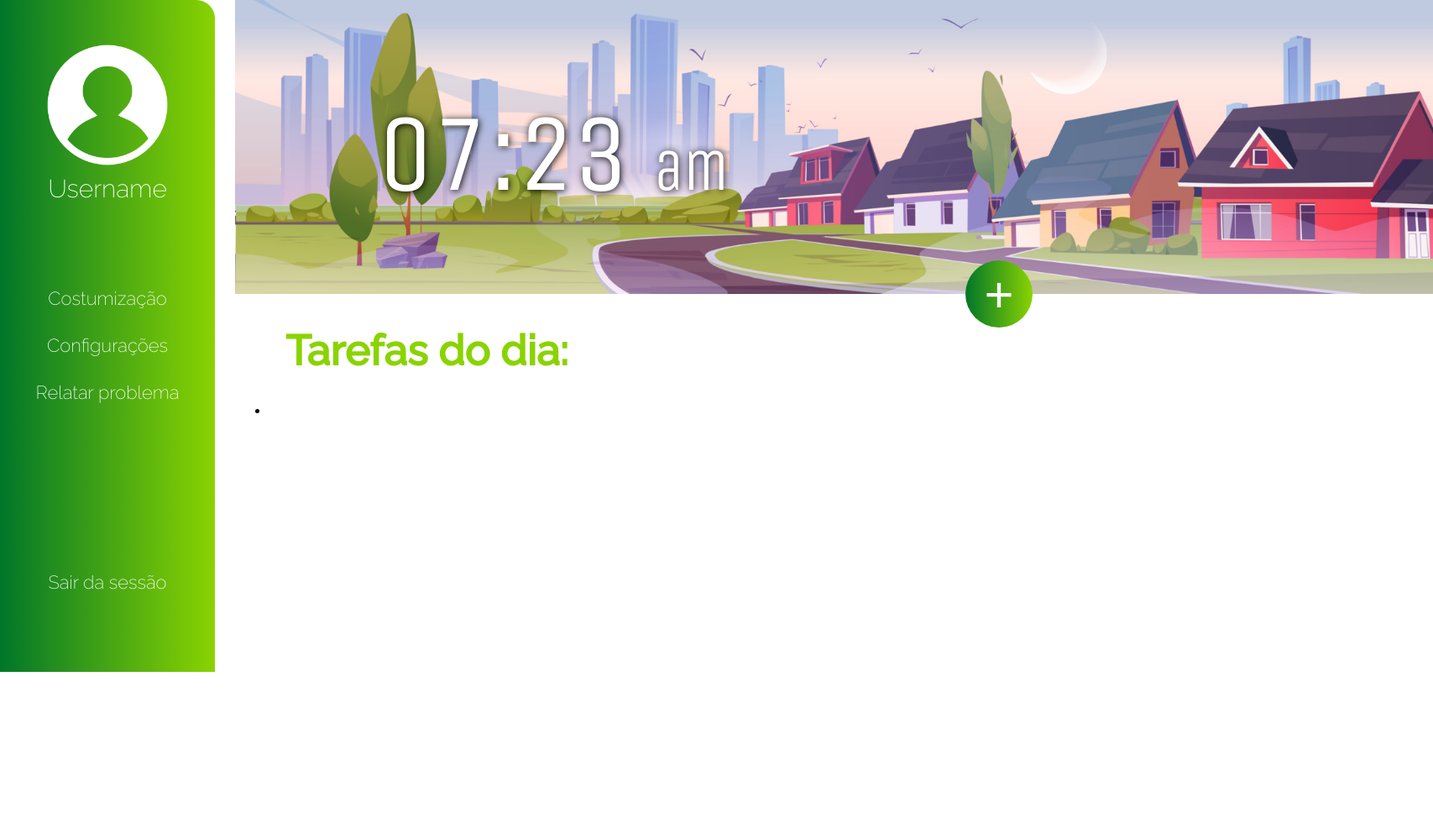
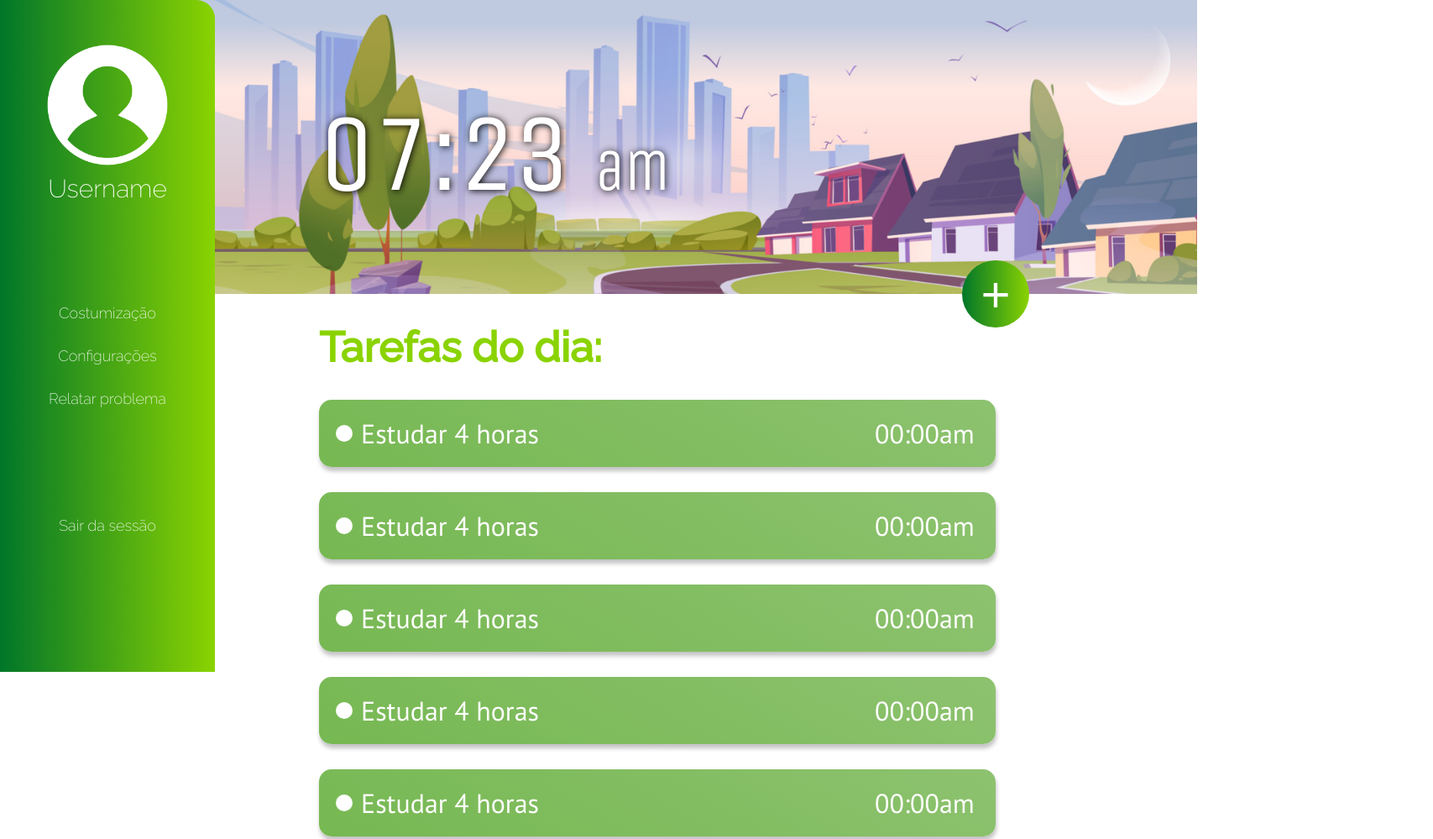
Before and after one commit to Raza6869/project-ideias, a plain HTML site: page to-do-list/Board/board.html in a window 1280 px wide. Shown: the top 999 px of the page at 84% size, 1707 px wide, since content can reach past the window. Before the commit the page ends 800 px from the top, so only its background shows below. Drawn offline with nearby package versions, Linux system fonts and the light colour scheme.

Commit message:
Update May 10

```diff
--- a/to-do-list/Board/board.css
+++ b/to-do-list/Board/board.css
@@ -2,6 +2,7 @@
 @import url('https://fonts.googleapis.com/css2?family=Raleway:wght@500&display=swap');
 @import url('https://fonts.googleapis.com/css2?family=Ubuntu:wght@500&display=swap');
 @import url('https://fonts.googleapis.com/css2?family=Unica+One&display=swap');
+@import url('https://fonts.googleapis.com/css2?family=PT+Sans&display=swap');
 
 html{
     height: 100%;
@@ -13,10 +14,6 @@ body{
     margin: 0 auto;
 }
 
-.board {
-    display: flex;
-
-}
 
 /*Menu*/
 
@@ -26,13 +23,14 @@ body{
     align-items: center;
     text-align: center;
     width: 20%;
-    height: 800px;
+    height: 100vh;
     position: fixed;
     border-radius: 0px 22px 0px 0px;
     color: #FFFFFF;
     font-family: "Raleway";
-    font-size: 22px;
+    font-size: 18px;
     font-weight: 300;
+    z-index: 1;
     background: linear-gradient(to right, #007629, #8AD301);
 }
 
@@ -46,7 +44,7 @@ body{
 
 .perfil {
     margin-top: 50px;
-    margin-bottom: 100px;
+    margin-bottom: 120px;
     font-weight: 300;
     font-size: 30px;
 }
@@ -62,7 +60,7 @@ body{
     list-style: none;
     text-align: center;
     margin-left: -40px;
-    margin-bottom: 200px;
+    margin-bottom: 130px;
 }
 
 .navbar li {
@@ -81,10 +79,9 @@ body{
 
 .dailytask-box {
     display: flex column;
-    align-items: center;
-    justify-content: center;
-    text-align: center;
-    margin-left: 280px;
+    position: relative;
+    left: 380px;
+    width: 70%;
 }
 
 .time h1 {
@@ -93,7 +90,7 @@ body{
     font-weight: 300;
     position: absolute;
     top: 20px;
-    left: 450px;
+    left: 0px;
     color: #FFFFFF;
     text-shadow: 1px 1px 8px #000000;
 }
@@ -102,8 +99,13 @@ body{
     font-size: 70px;
 }
 
-.time img {
+.time {
     height: 350px;
+    margin:0 -150px;
+    background-image: url(/images/vecteezy_suburb-district-with-houses-at-early-morning_13389175.jpg);
+    background-attachment: fixed;
+    background-size: 1600px;
+    background-repeat: no-repeat;
 }
 
 .tasks h1 {
@@ -111,8 +113,48 @@ body{
     font-family: "Raleway";
     font-size: 50px;
     text-align: start;
-    margin-left: 60px;
 }
+
+.task-box ul {
+    display: flex column;
+    align-items: center;
+    justify-content: center;
+    list-style: none;
+    margin-left: -40px;
+    width: 90%;
+}
+
+.task-box li {
+    background: linear-gradient(30deg, #76b852, #8DC26F);
+    font-family: "PT sans";
+    border-radius: 15px;
+    box-shadow: 1px 5px 5px #46464653;
+    font-size: 32px;
+    text-align: start;
+    display: flex;
+    align-items: center;
+    padding-left: 20px;
+    color: #FFF;
+    height: 80px;
+    margin-bottom: 30px;
+}
+
+.task-box input {
+    display: none;
+}
+
+.task-box label {
+    background: #FFF;
+    height: 20px;
+    width: 20px;
+    border-radius: 50%;
+    margin-right: 10px;
+}
+
+.task-box span {
+    margin-left: 400px;
+}
+
 
 .dailytask-box button {
     background: linear-gradient(to right, #007629, #8AD301);
@@ -122,6 +164,7 @@ body{
     border: none;
     color: #FFFFFF;
     font-size: 60px;
+    cursor: pointer;
 
     position: absolute;
     top: 310px;
--- a/to-do-list/Board/board.html
+++ b/to-do-list/Board/board.html
@@ -33,7 +33,6 @@
     <div class="dailytask-box">
 
         <div class="time">
-            <img src="/images/vecteezy_suburb-district-with-houses-at-early-morning_13389175.jpg" alt="Imagem de fundo do tempo">
             <h1>07:23 <span>am</span></h1>
         </div>
 
@@ -41,7 +40,14 @@
             <h1>Tarefas do dia:</h1>
             <div class="task-box">
                 <ul>
-                    <li></li>
+                    <li><input type="checkbox" name="did it" id="didit1" placeholder="0"><label for="didit1"></label>Estudar 4 horas <span>00:00am</span></li>
+                    <li><input type="checkbox" name="did it" id="didit2" placeholder="0"><label for="didit2"></label>Estudar 4 horas <span>00:00am</span></li>
+                    <li><input type="checkbox" name="did it" id="didit3" placeholder="0"><label for="didit3"></label>Estudar 4 horas <span>00:00am</span></li>
+                    <li><input type="checkbox" name="did it" id="didit4" placeholder="0"><label for="didit4"></label>Estudar 4 horas <span>00:00am</span></li>
+                    <li><input type="checkbox" name="did it" id="didit5" placeholder="0"><label for="didit5"></label>Estudar 4 horas <span>00:00am</span></li>
+                    <li><input type="checkbox" name="did it" id="didit6" placeholder="0"><label for="didit6"></label>Estudar 4 horas <span>00:00am</span></li>
+                    <li><input type="checkbox" name="did it" id="didit7" placeholder="0"><label for="didit7"></label>Estudar 4 horas <span>00:00am</span></li>
+                    <li><input type="checkbox" name="did it" id="didit8" placeholder="0"><label for="didit8"></label>Estudar 4 horas <span>00:00am</span></li>
                 </ul>
             </div>
         </div>
```
